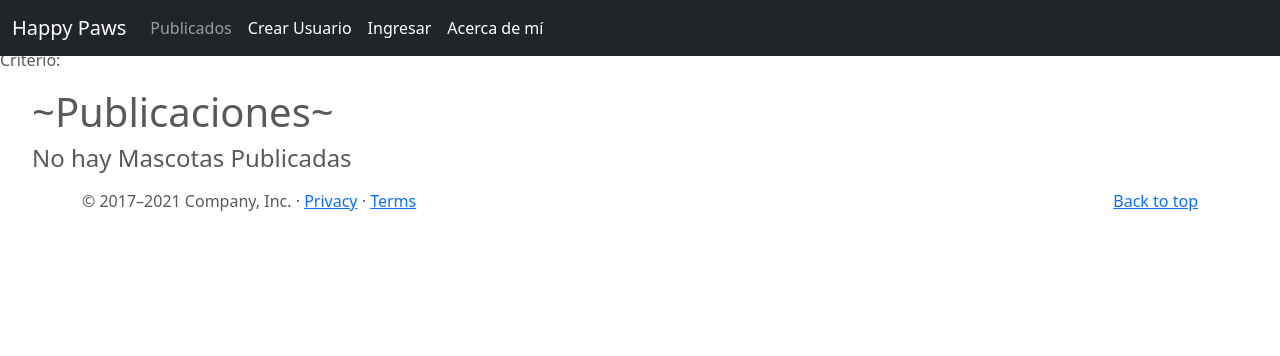
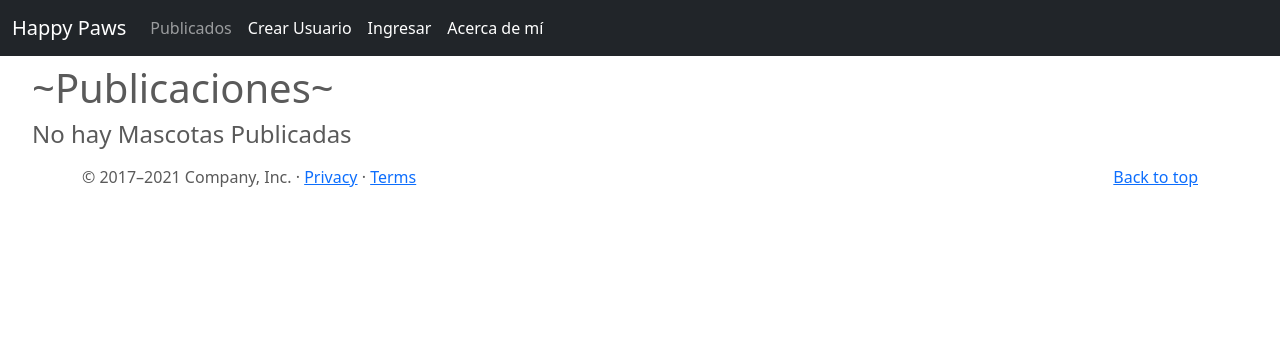
Before and after one commit to davidborio/Entrega_Final, a Django app: page /pet/list in a window 1280 px wide. Shown: the top 356 px of the page. Run offline with Django 4.2, Linux system fonts and the light colour scheme; data that the repository does not hold is empty; some libraries are stand-ins or nearby versions.

Commit message:
AJUSTES FINALES

```diff
--- a/HappyPaws/templates/HappyPaws/pet_list.html
+++ b/HappyPaws/templates/HappyPaws/pet_list.html
@@ -1,8 +1,6 @@
 {% extends "HappyPaws/base.html" %}
 {% load static %}
 {% block main %}
-
-<label for="id_criterio_raza">Criterio:</label>
 
 <p>
 
```
